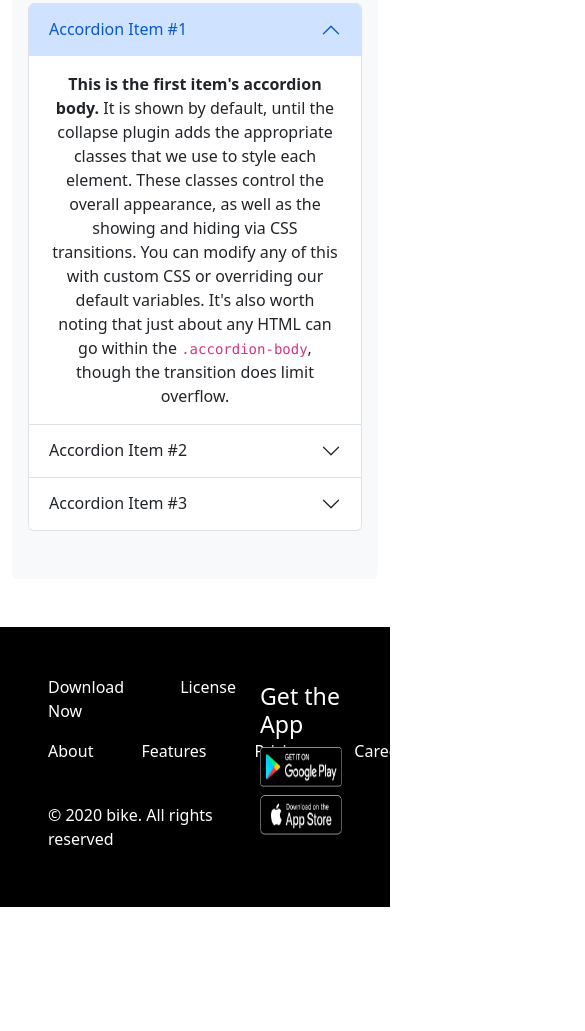
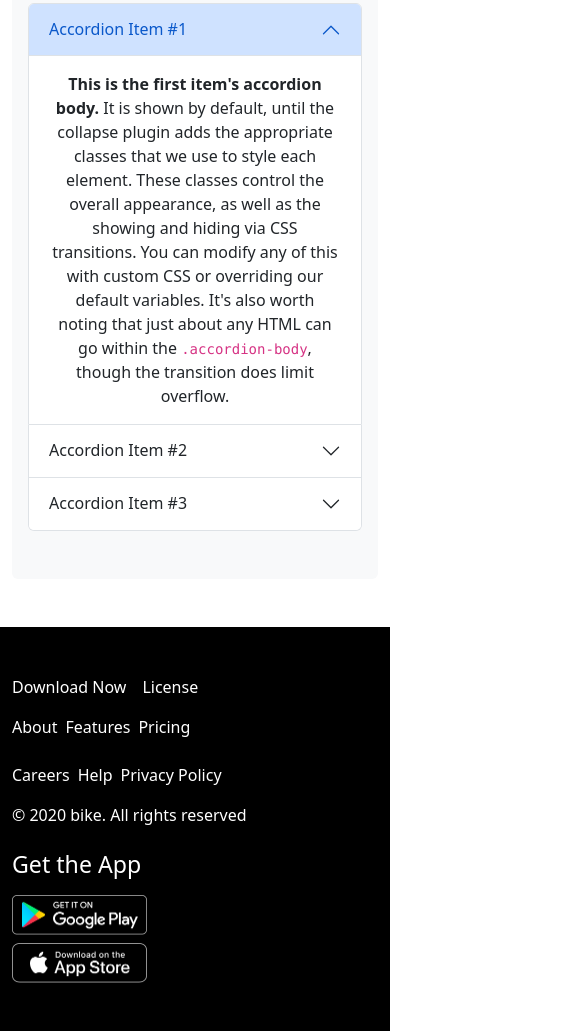
Before and after one commit to srafsan/bikers-zone, a plain HTML site: page index.html in a window 390 px wide. Shown: the part 4884-5915 px from the top of the page, 585 px wide, since content can reach past the window. Before the commit the page ends 5799 px from the top, so only its background shows below. Drawn offline with Linux system fonts and the light colour scheme.

Commit message:
Fixed responsive for footer

```diff
--- a/index.html
+++ b/index.html
@@ -305,29 +305,36 @@
         </section>
     </main>
 
-    <footer class="bg-black mt-5 text-white">
-        <div class="container p-5">
+    <footer class="bg-black mt-5 text-white h-100 py-5">
+        <div class="container-md p-md-5 p-sm-2">
             <div class="row">
-                <div class="col-8">
-                    <div class="d-flex gap-5">
+                <div class="col-12 col-md-8">
+                    <div class="d-flex gap-3">
                         <p>Download Now</p>
                         <p>License</p>
                     </div>
-                    <div class="d-flex gap-5">
+                    <div class="d-flex gap-2 flex-column flex-md-row">
+                        <div class="d-flex gap-2">
                             <p>About</p>
                             <p>Features</p>
                             <p>Pricing</p>
+                        </div>
+                        <div class="d-flex gap-2">
                             <p>Careers</p>
                             <p>Help</p>
                             <p>Privacy Policy</p>
                         </div>
+                    </div>
                     <p>&#169; 2020 bike. All rights reserved</p>
                 </div>
-                <div class="col-4">
-                    <div class="">
+                <div class="col-12 col-md-4">
+                    <div>
                         <h3 class="my-2">Get the App</h3>
-                        <img class="img-fluid icon-size d-block mt-2" src="images/android.png" alt="">
-                        <img class="img-fluid icon-size d-block mt-2" src="images/ios.png" alt="">
+                    </div>
+                    <div class="d-flex flex-column flex-md-row">
+                        <img class="img-fluid icon-size d-block mt-2 me-2" src="images/android.png" alt="">
+                        <img class="img-fluid icon-size d-block mt-2 me-2" src="images/ios.png" alt="">
+                    </div>
                 </div>
             </div>
         </div>
```
Lines whose indentation alone changed are shown as unchanged.
